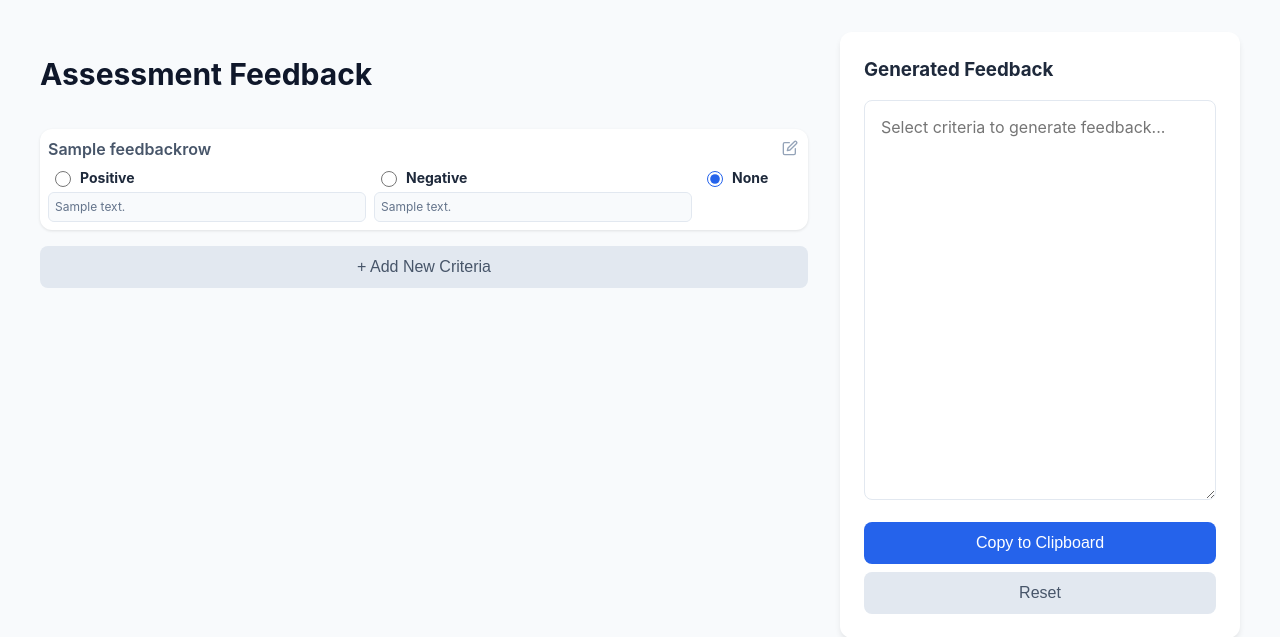
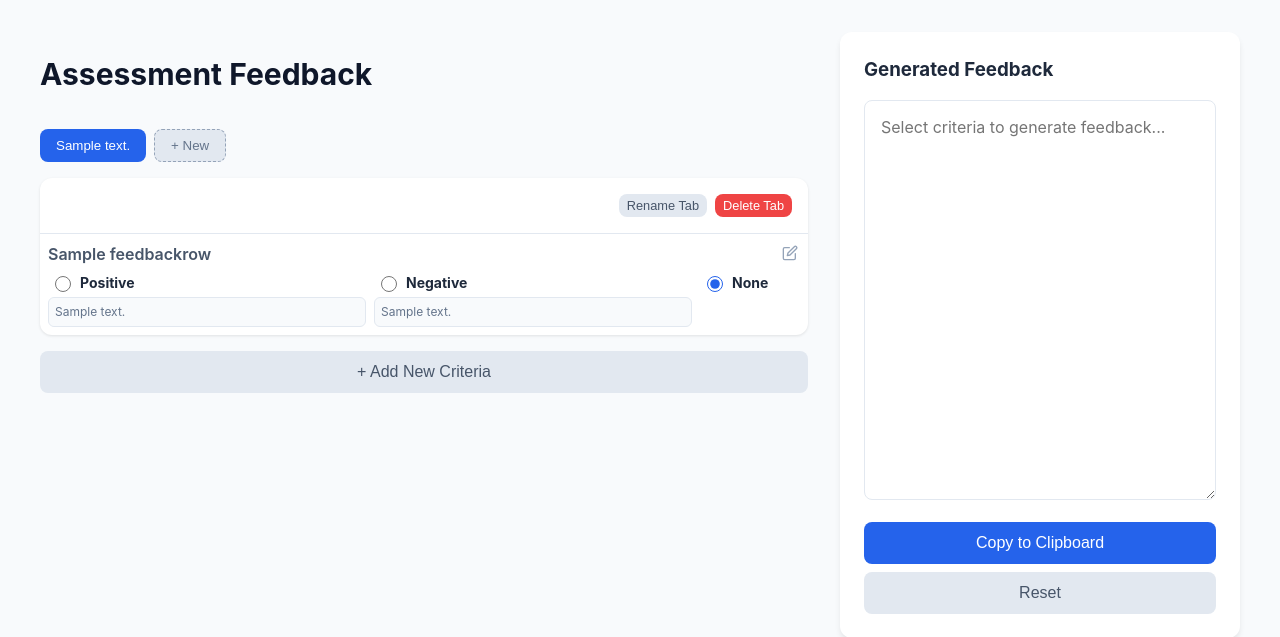
Before and after one commit to mblacklock/feedback_dl, a Django app: page /feedback-generator/ in a window 1280 px wide. Shown: the top 637 px of the page. Run offline with Django 5.2, Linux system fonts and the light colour scheme; tables that the repository leaves empty hold one stand-in row (values such as "Sample post").

Commit message:
added question tabs to separate feedback

```diff
--- a/feedback_generator/templates/feedback_generator/index.html
+++ b/feedback_generator/templates/feedback_generator/index.html
@@ -24,6 +24,35 @@
             padding: 2rem;
             line-height: 1.5;
         }
+
+        .tabs {
+            display: flex;
+            gap: 0.5rem;
+            margin-bottom: 1rem;
+            flex-wrap: wrap;
+        }
+
+        .tab-btn {
+            padding: 0.5rem 1rem;
+            border-radius: 0.5rem;
+            background: #e2e8f0;
+            color: #64748b;
+            border: none;
+            cursor: pointer;
+            font-weight: 500;
+            transition: all 0.2s;
+        }
+
+        .tab-btn:hover {
+            background: #cbd5e1;
+            color: #334155;
+        }
+
+        .tab-btn.active {
+            background: var(--primary);
+            color: white;
+        }
+
 
         .container {
             max-width: 1200px;
@@ -296,35 +325,73 @@
                 finalFeedback: '',
                 showNotification: false,
                 rowIds: [],
+                activeTab: null, // question ID
 
                 // Edit State
                 showModal: false,
+                modalType: 'row', // 'row' or 'question'
                 editingRow: {
                     id: null,
                     label: '',
                     positive: '',
                     negative: ''
                 },
+                editingQuestion: {
+                    id: null,
+                    text: ''
+                },
+
 
                 init() {
                     console.log('Feedback app initializing...');
                     try {
                         const rowIdsText = document.getElementById('row-ids-data').textContent;
                         this.rowIds = JSON.parse(rowIdsText);
-                        console.log('Loaded row IDs:', this.rowIds);
+
+                        // Initialize active tab to first question if available
+                        const firstTabBtn = document.querySelector('.tab-btn[data-id]');
+                        if (firstTabBtn) {
+                            this.activeTab = parseInt(firstTabBtn.dataset.id);
+                        }
                     } catch (e) {
                         console.error('Error parsing row IDs:', e);
                     }
                 },
 
                 openEditModal(id, label, positive, negative) {
+                    this.modalType = 'row';
                     this.editingRow = { id, label, positive, negative };
                     this.showModal = true;
                 },
 
                 openAddModal() {
+                    if (!this.activeTab) {
+                        alert("Please create or select a Question first.");
+                        return;
+                    }
+                    this.modalType = 'row';
                     this.editingRow = { id: null, label: '', positive: '', negative: '' };
                     this.showModal = true;
+                },
+
+                openAddQuestionModal() {
+                    this.modalType = 'question';
+                    this.editingQuestion = { id: null, text: '' };
+                    this.showModal = true;
+                },
+
+                openEditQuestionModal(id, text) {
+                    this.modalType = 'question';
+                    this.editingQuestion = { id: id, text: text };
+                    this.showModal = true;
+                },
+
+                save() {
+                    if (this.modalType === 'row') {
+                        this.saveRow();
+                    } else {
+                        this.saveQuestion();
+                    }
                 },
 
                 saveRow() {
@@ -338,6 +405,7 @@
                         },
                         body: JSON.stringify({
                             id: this.editingRow.id,
+                            question_id: this.activeTab,
                             label: this.editingRow.label,
                             text_positive: this.editingRow.positive,
                             text_negative: this.editingRow.negative
@@ -352,6 +420,39 @@
                             }
                         })
                         .catch(err => alert('Network error: ' + err));
+                },
+
+                saveQuestion() {
+                    const isNew = this.editingQuestion.id === null;
+                    const url = isNew ? '{% url "add_question" %}' : '{% url "edit_question" %}';
+
+                    fetch(url, {
+                        method: 'POST',
+                        headers: { 'Content-Type': 'application/json' },
+                        body: JSON.stringify({
+                            id: this.editingQuestion.id,
+                            text: this.editingQuestion.text
+                        })
+                    })
+                        .then(r => r.json())
+                        .then(data => {
+                            if (data.status === 'success') window.location.reload();
+                            else alert(data.message);
+                        });
+                },
+
+                deleteQuestion() {
+                    if (!confirm("Delete this question and ALL its criteria?")) return;
+                    fetch('{% url "delete_question" %}', {
+                        method: 'POST',
+                        headers: { 'Content-Type': 'application/json' },
+                        body: JSON.stringify({ id: this.activeTab })
+                    })
+                        .then(r => r.json())
+                        .then(data => {
+                            if (data.status === 'success') window.location.reload();
+                            else alert(data.message);
+                        });
                 },
 
                 deleteRow() {
@@ -418,10 +519,13 @@
     <!-- Modal -->
     <div class="modal-overlay" x-show="showModal" x-transition.opacity style="display: none;">
         <div class="modal-content" x-transition.scale>
+            <template x-if="modalType === 'row'">
+                <div>
                     <h2 x-text="editingRow.id ? 'Edit Feedback' : 'Add New Criteria'"></h2>
                     <div class="form-group">
                         <label>Label (Title)</label>
-                <input type="text" x-model="editingRow.label" class="form-input" placeholder="e.g. Introduction">
+                        <input type="text" x-model="editingRow.label" class="form-input"
+                            placeholder="e.g. Introduction">
                     </div>
                     <div class="form-group">
                         <label>Positive Feedback</label>
@@ -435,16 +539,53 @@
                         <button x-show="editingRow.id" class="btn btn-danger" @click="deleteRow"
                             style="margin-right: auto;">Delete</button>
                         <button class="btn btn-secondary" @click="showModal = false">Cancel</button>
-                <button class="btn" @click="saveRow">Save Changes</button>
+                        <button class="btn" @click="save">Save Changes</button>
                     </div>
+                </div>
+            </template>
+
+            <template x-if="modalType === 'question'">
+                <div>
+                    <h2 x-text="editingQuestion.id ? 'Rename Question' : 'Add New Question'"></h2>
+                    <div class="form-group">
+                        <label>Question Text</label>
+                        <input type="text" x-model="editingQuestion.text" class="form-input"
+                            placeholder="e.g. Analysis">
+                    </div>
+                    <div class="modal-actions">
+                        <button class="btn btn-secondary" @click="showModal = false">Cancel</button>
+                        <button class="btn" @click="save">Save Question</button>
+                    </div>
+                </div>
+            </template>
         </div>
     </div>
 
     <div class="container">
         <div>
             <h1>Assessment Feedback</h1>
-            <div class="criteria-list">
-                {% for row in rows %}
+
+            <div class="tabs">
+                {% for q in questions %}
+                <button class="tab-btn" :class="{ 'active': activeTab === {{ q.id }} }" @click="activeTab = {{ q.id }}"
+                    data-id="{{ q.id }}">
+                    {{ q.text }}
+                </button>
+                {% endfor %}
+                <button class="tab-btn" @click="openAddQuestionModal()" style="border: 1px dashed #94a3b8;">+
+                    New</button>
+            </div>
+
+            {% for q in questions %}
+            <div class="criteria-list" x-show="activeTab === {{ q.id }}">
+                <div
+                    style="padding: 1rem; border-bottom: 1px solid var(--border); display: flex; justify-content: flex-end; gap: 0.5rem;">
+                    <button class="btn btn-secondary" style="width: auto; padding: 0.25rem 0.5rem; font-size: 0.8rem;"
+                        @click="openEditQuestionModal({{ q.id }}, '{{ q.text|escapejs }}')">Rename Tab</button>
+                    <button class="btn btn-danger" style="width: auto; padding: 0.25rem 0.5rem; font-size: 0.8rem;"
+                        @click="deleteQuestion">Delete Tab</button>
+                </div>
+                {% for row in q.rows.all|dictsort:"order" %}
                 <div class="row" id="row-{{ row.id }}">
                     <div class="row-header">
                         <div class="row-label">{{ row.label|default:"Criteria" }}</div>
@@ -490,6 +631,7 @@
                 </div>
                 {% endfor %}
             </div>
+            {% endfor %}
 
             <button class="btn btn-secondary" style="margin-top: 1rem; width: 100%;" @click="openAddModal()">
                 + Add New Criteria
--- a/feedback_generator/urls.py
+++ b/feedback_generator/urls.py
@@ -6,4 +6,7 @@ urlpatterns = [
     path('edit_row/', views.edit_row, name='edit_row'),
     path('add_row/', views.add_row, name='add_row'),
     path('delete_row/', views.delete_row, name='delete_row'),
+    path('add_question/', views.add_question, name='add_question'),
+    path('edit_question/', views.edit_question, name='edit_question'),
+    path('delete_question/', views.delete_question, name='delete_question'),
 ]
--- a/feedback_generator/views.py
+++ b/feedback_generator/views.py
@@ -2,14 +2,20 @@ from django.shortcuts import render, get_object_or_404
 from django.http import JsonResponse
 from django.views.decorators.csrf import csrf_exempt
 from django.db import models
-from .models import FeedbackRow
+from .models import FeedbackRow, Question
 import json
 
 def index(request):
-    rows = FeedbackRow.objects.all().order_by('order')
+    questions = Question.objects.prefetch_related('rows').all()
+    # Serialize structure: { question_id: [row_ids] } for JS logic if needed,
+    # but primarily we just need row IDs for the copy/paste logic.
+    # Actually, simpler to just list all row IDs flat or grouped.
+    # Let's keep existing row_ids flat list for "generateText" simplicity across all tabs.
+    rows = FeedbackRow.objects.all().order_by('question__order', 'order')
     row_ids = list(rows.values_list('id', flat=True))
+
     return render(request, 'feedback_generator/index.html', {
-        'rows': rows,
+        'questions': questions,
         'row_ids': json.dumps(row_ids)
     })
 
@@ -33,11 +39,18 @@ def add_row(request):
     if request.method == 'POST':
         try:
             data = json.loads(request.body)
-            # Find next order
-            max_order = FeedbackRow.objects.aggregate(models.Max('order'))['order__max']
+            question_id = data.get('question_id')
+            if not question_id:
+                return JsonResponse({'status': 'error', 'message': 'Question ID required'}, status=400)
+
+            question = get_object_or_404(Question, id=question_id)
+
+            # Find next order in this question
+            max_order = FeedbackRow.objects.filter(question=question).aggregate(models.Max('order'))['order__max']
             new_order = (max_order or 0) + 1
 
             FeedbackRow.objects.create(
+                question=question,
                 label=data.get('label', 'New Criteria'),
                 text_positive=data.get('text_positive', ''),
                 text_negative=data.get('text_negative', ''),
@@ -59,3 +72,46 @@ def delete_row(request):
         except Exception as e:
             return JsonResponse({'status': 'error', 'message': str(e)}, status=400)
     return JsonResponse({'status': 'error', 'message': 'Invalid method'}, status=405)
+
+@csrf_exempt
+def add_question(request):
+    if request.method == 'POST':
+        try:
+            data = json.loads(request.body)
+            # Find next order
+            max_order = Question.objects.aggregate(models.Max('order'))['order__max']
+            new_order = (max_order or 0) + 1
+
+            Question.objects.create(
+                text=data.get('text', 'New Question'),
+                order=new_order
+            )
+            return JsonResponse({'status': 'success', 'message': 'Question added successfully'})
+        except Exception as e:
+            return JsonResponse({'status': 'error', 'message': str(e)}, status=400)
+    return JsonResponse({'status': 'error', 'message': 'Invalid method'}, status=405)
+
+@csrf_exempt
+def delete_question(request):
+    if request.method == 'POST':
+        try:
+            data = json.loads(request.body)
+            question = get_object_or_404(Question, id=data.get('id'))
+            question.delete()
+            return JsonResponse({'status': 'success', 'message': 'Question deleted successfully'})
+        except Exception as e:
+            return JsonResponse({'status': 'error', 'message': str(e)}, status=400)
+    return JsonResponse({'status': 'error', 'message': 'Invalid method'}, status=405)
+
+@csrf_exempt
+def edit_question(request):
+    if request.method == 'POST':
+        try:
+            data = json.loads(request.body)
+            question = get_object_or_404(Question, id=data.get('id'))
+            question.text = data.get('text', question.text)
+            question.save()
+            return JsonResponse({'status': 'success', 'message': 'Question updated successfully'})
+        except Exception as e:
+            return JsonResponse({'status': 'error', 'message': str(e)}, status=400)
+    return JsonResponse({'status': 'error', 'message': 'Invalid method'}, status=405)
```
Also changed, not shown: feedback_generator/models.py (+13 -2 lines), feedback/migrations/0010_alter_assessmenttemplate_degree_level.py (added), feedback_generator/migrations/0002_question_alter_feedbackrow_label_and_more.py (added). Lines whose indentation alone changed are shown as unchanged.
